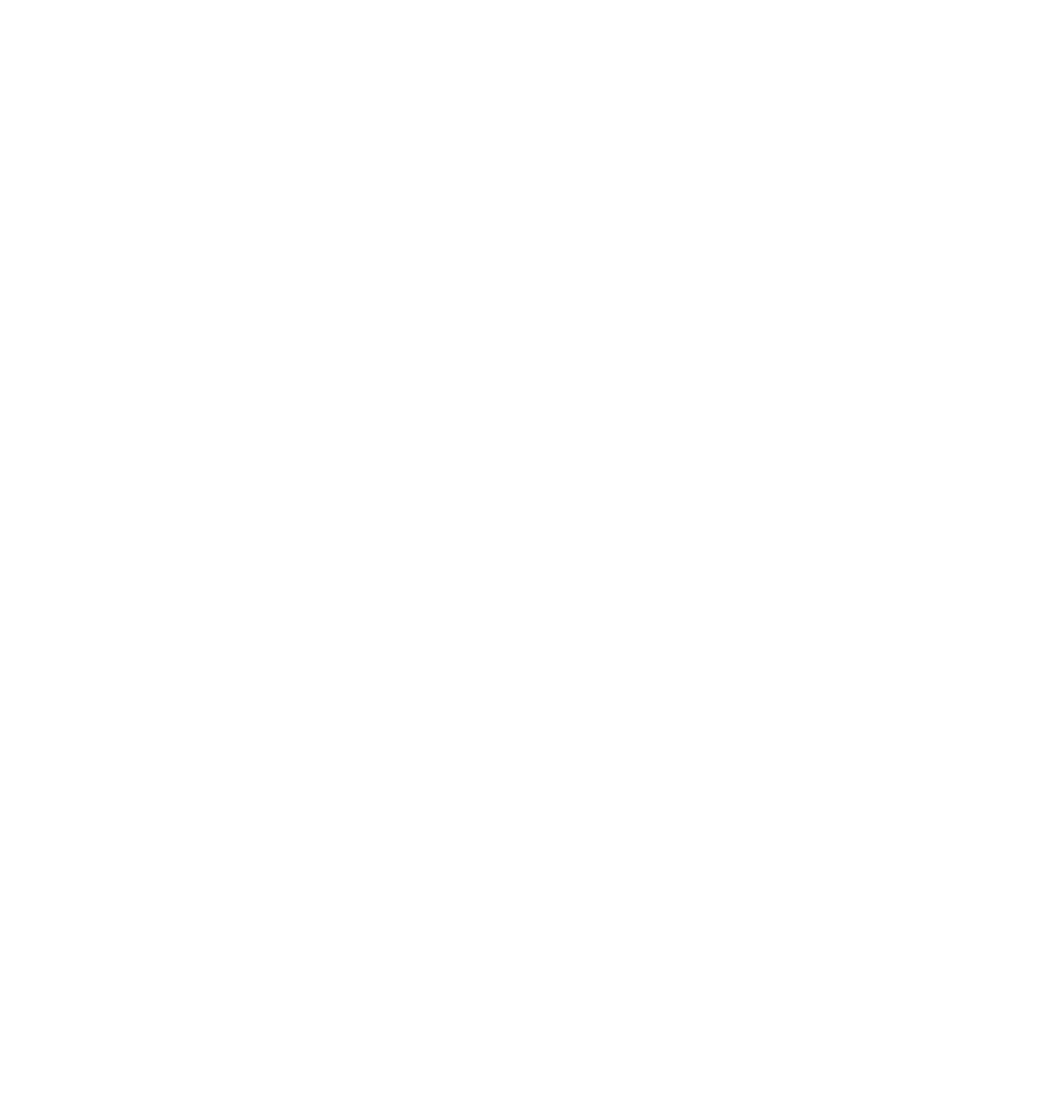
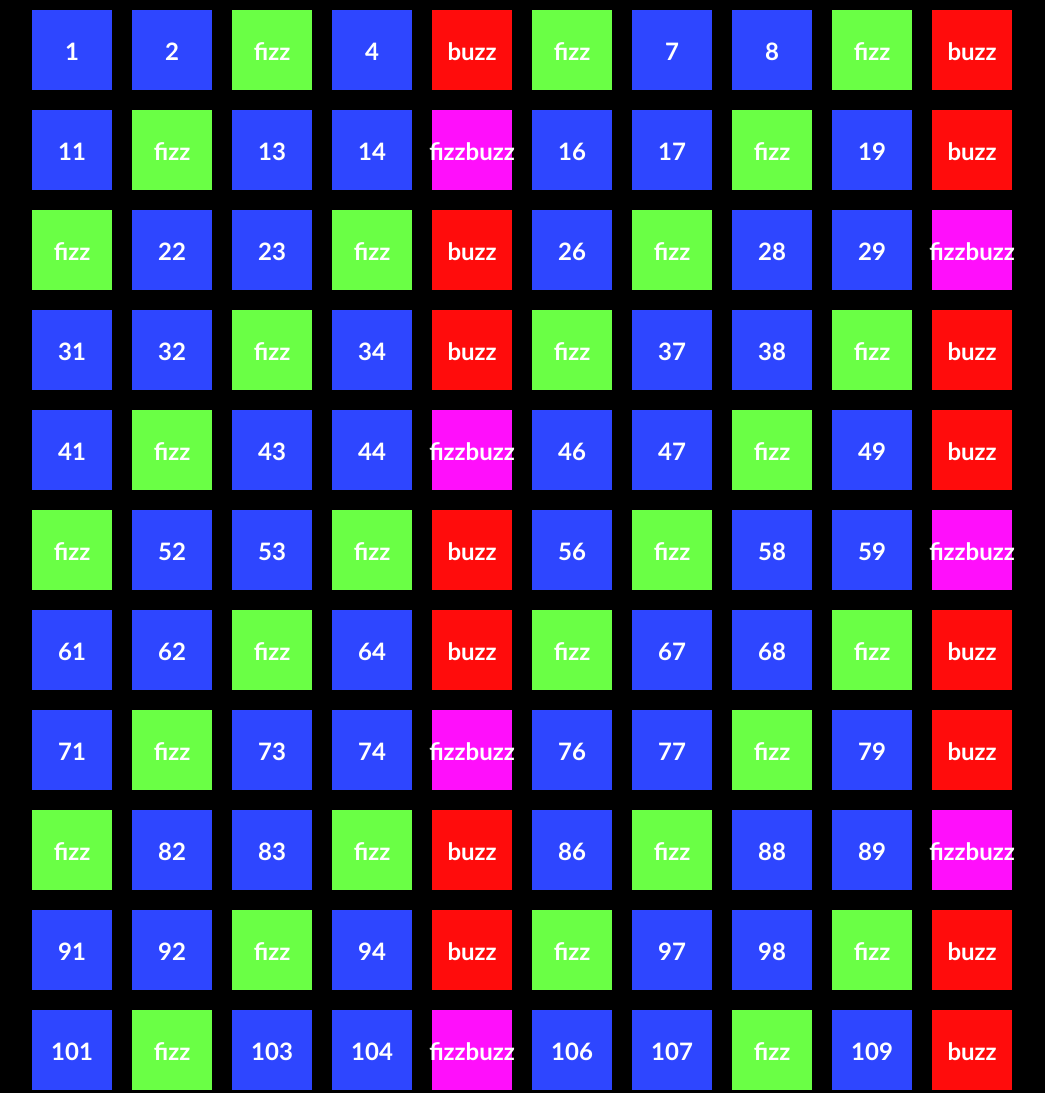
Before and after one commit to francescorocco/js-fizzbuzz, a plain HTML site: page index.html in a window 1280 px wide. Shown: the top 1093 px of the page, without its empty margins (118-1163 px from the left). Before the commit the page ends 800 px from the top, so only its background shows below. Drawn offline with Linux system fonts and the light colour scheme.

Commit message:
bonus completo ATTENZIONE colori vividi

```diff
--- a/css/style.css
+++ b/css/style.css
@@ -3,3 +3,40 @@
     padding: 0;
     box-sizing: border-box;
 }
+
+body{
+    background-color: black;
+    font-weight: bold;
+    color: white;
+    font-family: 'Gill Sans', 'Gill Sans MT', Calibri, 'Trebuchet MS', sans-serif;
+}
+
+.container{
+    max-width: 1000px;
+    display: flex;
+    flex-wrap: wrap;
+    margin:auto;
+}
+
+.cubo {
+    width: 80px;
+    height: 80px;
+    margin: 10px;
+    background-color: rgb(46, 70, 255);
+    display: flex;
+    justify-content: center;
+    align-items: center;
+    font-size: 1.5rem;
+}
+
+.fizz{
+    background-color: rgb(106, 255, 69);
+}
+
+.buzz{
+    background-color: rgb(255, 12, 12);
+}
+
+.fizzbuzz{
+    background-color: rgb(255, 15, 251);
+}
--- a/js/main.js
+++ b/js/main.js
@@ -1,23 +1,41 @@
-for (let i = 1; i <= 100; i++){
+const containerDom = document.querySelector('.container');
+
+for (let i = 1; i <= 200; i++){
 
 
     if(i % 3 == 0 && i % 5 == 0){
 
+        let cuboDom = document.createElement('div');
+        cuboDom.append('fizzbuzz');
+        cuboDom.classList.add('cubo');
+        cuboDom.classList.add('fizzbuzz');
+        containerDom.append(cuboDom);
         console.log('fizzbuzz');
-
 
     }else if (i % 3 == 0){
 
+        let cuboDom = document.createElement('div');
+        cuboDom.append('fizz');
+        cuboDom.classList.add('cubo');
+        cuboDom.classList.add('fizz');
+        containerDom.append(cuboDom);
         console.log('fizz');
-
 
     }else if (i % 5 == 0){
 
+        let cuboDom = document.createElement('div');
+        cuboDom.append('buzz');
+        cuboDom.classList.add('cubo');
+        cuboDom.classList.add('buzz');
+        containerDom.append(cuboDom);
         console.log('buzz');
-
 
     }else{
 
+        let cuboDom = document.createElement('div');
+        cuboDom.append(i);
+        cuboDom.classList.add('cubo');
+        containerDom.append(cuboDom);
         console.log(i);
     }
 }
```
Also changed, not shown: index.html (+1 -0 lines).
